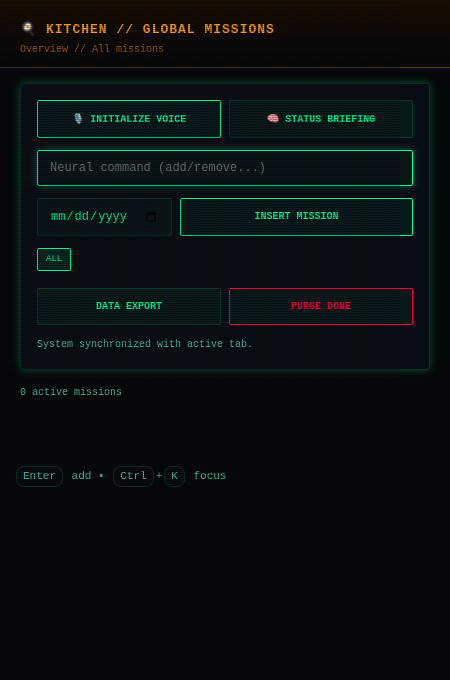
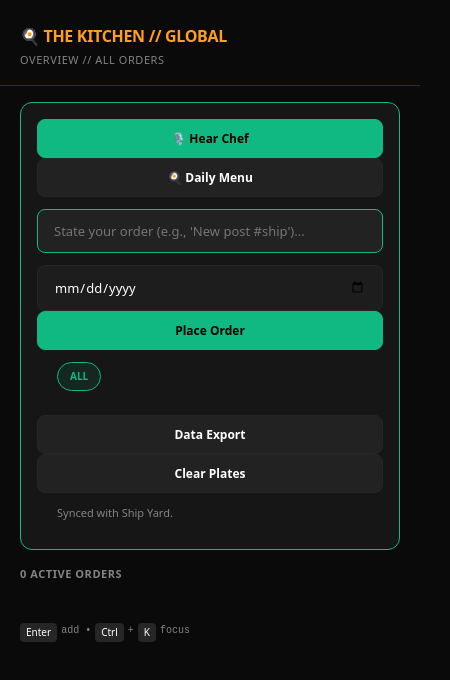
Before and after one commit to EngThi/voice-task-master, a browser extension: page popup.html in a window 400 px wide. Shown: the whole page, 450 px wide, since content can reach past the window. Drawn offline with Linux system fonts and the light colour scheme.

Commit message:
feat: v1.5.1 - Hack Club Native UI & Chef Edition Refinement

```diff
--- a/i18n.js
+++ b/i18n.js
@@ -1,158 +1,158 @@
-/* VTM i18n — auto-detect locale, no config needed */
+/* VTM i18n — v1.6.0 "Chef's Edition" */
 const VTM_I18N = (() => {
   const lang = (navigator.language || "en").toLowerCase();
 
   const LOCALES = {
     "pt": {
       voiceLang: "pt-BR",
-      placeholder: "Comando neural (adicionar/remover...)",
-      btnVoice: "🎙️ Iniciar Voz",
-      btnAdd: "Inserir Missão",
-      btnStandup: "🧠 Relatório",
+      placeholder: "Fale seu pedido (ex: 'Novo post #ship')...",
+      btnVoice: "🎙️ Ouvir Chef",
+      btnAdd: "Lançar Pedido",
+      btnStandup: "🍳 Menu do Dia",
       btnExport: "Exportar Dados",
-      btnClearDone: "Limpar Concluídas",
-      hintReady: "Sistema pronto.",
-      hintSync: "Sistema sincronizado com aba ativa.",
-      hintShip: "Ship confirmado. Bom trabalho, Chef.",
-      hintNoTasks: "Nenhuma tarefa concluída.",
-      hintCopied: "Ship Log copiado!",
-      hintExported: "Tarefas exportadas (JSON).",
-      hintVoiceError: "Erro de voz",
-      hintNoVoice: "Voz não suportada neste navegador.",
-      hintUplink: "Uplink",
-      activeMissions: (n) => `${n} missão(ões) ativa(s)`,
-      kitchenTitle: "🍳 KITCHEN // MISSÕES GLOBAIS",
-      kitchenSubtitle: "Visão geral // Todas as missões",
+      btnClearDone: "Limpar Pratos",
+      hintReady: "Cozinha pronta.",
+      hintSync: "Sincronizado com o Ship Yard.",
+      hintShip: "Pedido entregue. Bom trabalho, Chef!",
+      hintNoTasks: "Nenhum prato finalizado.",
+      hintCopied: "Menu (Ship Log) copiado!",
+      hintExported: "Dados exportados (JSON).",
+      hintVoiceError: "Erro neural",
+      hintNoVoice: "Navegador não suporta voz.",
+      hintUplink: "Link",
+      activeMissions: (n) => `${n} pedido(s) em preparo`,
+      kitchenTitle: "🍳 THE KITCHEN // GLOBAL",
+      kitchenSubtitle: "Visão Geral // Todas as Ordens",
       projectTitle: "VOICE-TASK-MASTER",
-      projectSubtitle: "Universal Ship Bridge // Status: Online",
-      shipLogHeader: (name) => `# Ship Log: ${name}\n\n`,
-      gridClear: "Grade Limpa.",
+      projectSubtitle: "Neural Ship Bridge // Online",
+      shipLogHeader: (name) => `# Daily Menu (Ship Log): ${name}\n\n`,
+      gridClear: "Cozinha Limpa.",
     },
     "es": {
       voiceLang: "es-ES",
-      placeholder: "Comando neural (agregar/eliminar...)",
-      btnVoice: "🎙️ Iniciar Voz",
-      btnAdd: "Insertar Misión",
-      btnStandup: "🧠 Informe",
+      placeholder: "Diga su orden (ej: 'Nuevo post #ship')...",
+      btnVoice: "🎙️ Escuchar Chef",
+      btnAdd: "Lanzar Orden",
+      btnStandup: "🍳 Menú del Día",
       btnExport: "Exportar Datos",
-      btnClearDone: "Limpiar Completadas",
-      hintReady: "Sistema listo.",
-      hintSync: "Sistema sincronizado con pestaña activa.",
-      hintShip: "Ship confirmado. Buen trabajo, Chef.",
-      hintNoTasks: "No hay tareas completadas.",
-      hintCopied: "Ship Log copiado!",
-      hintExported: "Tareas exportadas (JSON).",
-      hintVoiceError: "Error de voz",
-      hintNoVoice: "Voz no soportada en este navegador.",
+      btnClearDone: "Limpiar Platos",
+      hintReady: "Cocina lista.",
+      hintSync: "Sincronizado con el Ship Yard.",
+      hintShip: "Orden entregada. ¡Buen trabajo, Chef!",
+      hintNoTasks: "No hay platos finalizados.",
+      hintCopied: "¡Menú (Ship Log) copiado!",
+      hintExported: "Datos exportados (JSON).",
+      hintVoiceError: "Error neural",
+      hintNoVoice: "Navegador no soporta voz.",
+      hintUplink: "Enlace",
+      activeMissions: (n) => `${n} orden(es) en preparación`,
+      kitchenTitle: "🍳 THE KITCHEN // GLOBAL",
+      kitchenSubtitle: "Vista General // Todas as Órdenes",
+      projectTitle: "VOICE-TASK-MASTER",
+      projectSubtitle: "Neural Ship Bridge // Online",
+      shipLogHeader: (name) => `# Daily Menu (Ship Log): ${name}\n\n`,
+      gridClear: "Cocina Limpia.",
+    },
+    "en": {
+      voiceLang: "en-US",
+      placeholder: "State your order (e.g., 'New post #ship')...",
+      btnVoice: "🎙️ Hear Chef",
+      btnAdd: "Place Order",
+      btnStandup: "🍳 Daily Menu",
+      btnExport: "Data Export",
+      btnClearDone: "Clear Plates",
+      hintReady: "Kitchen Ready.",
+      hintSync: "Synced with Ship Yard.",
+      hintShip: "Order shipped. Great work, Chef!",
+      hintNoTasks: "No plates finished.",
+      hintCopied: "Daily Menu (Ship Log) copied!",
+      hintExported: "Tasks exported (JSON).",
+      hintVoiceError: "Neural error",
+      hintNoVoice: "Voice not supported.",
       hintUplink: "Uplink",
-      activeMissions: (n) => `${n} misión(es) activa(s)`,
-      kitchenTitle: "🍳 KITCHEN // MISIONES GLOBALES",
-      kitchenSubtitle: "Vista general // Todas las misiones",
+      activeMissions: (n) => `${n} active order${n !== 1 ? "s" : ""}`,
+      kitchenTitle: "🍳 THE KITCHEN // GLOBAL",
+      kitchenSubtitle: "Overview // All Orders",
       projectTitle: "VOICE-TASK-MASTER",
-      projectSubtitle: "Universal Ship Bridge // Estado: Online",
-      shipLogHeader: (name) => `# Ship Log: ${name}\n\n`,
-      gridClear: "Cuadrícula Limpia.",
+      projectSubtitle: "Neural Ship Bridge // Online",
+      shipLogHeader: (name) => `# Daily Menu (Ship Log): ${name}\n\n`,
+      gridClear: "Kitchen Clear.",
+    },
+    "fr": {
+      voiceLang: "fr-FR",
+      placeholder: "Dites votre commande...",
+      btnVoice: "🎙️ Écouter Chef",
+      btnAdd: "Passer Commande",
+      btnStandup: "🍳 Menu du Jour",
+      btnExport: "Exporter Données",
+      btnClearDone: "Vider Assiettes",
+      hintReady: "Cuisine Prête.",
+      hintSync: "Synchronisé avec le Ship Yard.",
+      hintShip: "Commande livrée. Bon travail, Chef!",
+      hintNoTasks: "Aucun plat fini.",
+      hintCopied: "Menu (Ship Log) copié!",
+      hintExported: "Données exportées (JSON).",
+      hintVoiceError: "Erreur neural",
+      hintNoVoice: "Voix non supportée.",
+      hintUplink: "Lien",
+      activeMissions: (n) => `${n} commande(s) en cours`,
+      kitchenTitle: "🍳 LA CUISINE // GLOBAL",
+      kitchenSubtitle: "Aperçu // Toutes les Commandes",
+      projectTitle: "VOICE-TASK-MASTER",
+      projectSubtitle: "Neural Ship Bridge // En Ligne",
+      shipLogHeader: (name) => `# Menu du Jour (Ship Log): ${name}\n\n`,
+      gridClear: "Cuisine Vide.",
+    },
+    "ja": {
+      voiceLang: "ja-JP",
+      placeholder: "注文を述べてください...",
+      btnVoice: "🎙️ シェフを聞く",
+      btnAdd: "注文を出す",
+      btnStandup: "🍳 本日のメニュー",
+      btnExport: "データ出力",
+      btnClearDone: "皿を片付ける",
+      hintReady: "キッチン準備完了。",
+      hintSync: "Ship Yardと同期中。",
+      hintShip: "注文完了。よくやった、シェフ！",
+      hintNoTasks: "完了したタスクがありません。",
+      hintCopied: "メニュー (Ship Log) をコピー！",
+      hintExported: "データをエクスポート (JSON)。",
+      hintVoiceError: "ニューラルエラー",
+      hintNoVoice: "音声未対応。",
+      hintUplink: "リンク",
+      activeMissions: (n) => `${n} 件の注文が進行中`,
+      kitchenTitle: "🍳 キッチン // グローバル",
+      kitchenSubtitle: "概要 // 全注文",
+      projectTitle: "VOICE-TASK-MASTER",
+      projectSubtitle: "Neural Ship Bridge // オンライン",
+      shipLogHeader: (name) => `# 本日のメニュー (Ship Log): ${name}\n\n`,
+      gridClear: "キッチンクリア。",
     },
     "zh": {
       voiceLang: "zh-CN",
-      placeholder: "神经指令（添加/删除...）",
-      btnVoice: "🎙️ 启动语音",
-      btnAdd: "插入任务",
-      btnStandup: "🧠 状态报告",
+      placeholder: "说出你的订单...",
+      btnVoice: "🎙️ 听候厨师",
+      btnAdd: "下单",
+      btnStandup: "🍳 今日菜单",
       btnExport: "导出数据",
-      btnClearDone: "清除已完成",
-      hintReady: "系统就绪。",
-      hintSync: "系统已与当前标签页同步。",
-      hintShip: "发布确认。干得好，厨师。",
-      hintNoTasks: "没有已完成的任务。",
-      hintCopied: "Ship Log 已复制！",
-      hintExported: "任务已导出（JSON）。",
-      hintVoiceError: "语音错误",
-      hintNoVoice: "此浏览器不支持语音。",
+      btnClearDone: "清理盘子",
+      hintReady: "厨房就绪。",
+      hintSync: "已同步至 Ship Yard。",
+      hintShip: "订单已发。做得好，大厨！",
+      hintNoTasks: "没有完成的任务。",
+      hintCopied: "菜单 (Ship Log) 已复制！",
+      hintExported: "数据已导出 (JSON)。",
+      hintVoiceError: "神经错误",
+      hintNoVoice: "不支持语音。",
       hintUplink: "上行链路",
-      activeMissions: (n) => `${n} 个活跃任务`,
-      kitchenTitle: "🍳 厨房 // 全局任务",
-      kitchenSubtitle: "总览 // 所有任务",
+      activeMissions: (n) => `${n} 个正在进行的订单`,
+      kitchenTitle: "🍳 厨房 // 全局",
+      kitchenSubtitle: "概览 // 所有订单",
       projectTitle: "VOICE-TASK-MASTER",
-      projectSubtitle: "Universal Ship Bridge // 状态: 在线",
-      shipLogHeader: (name) => `# Ship Log: ${name}\n\n`,
-      gridClear: "网格清空。",
-    },
-    "fr": {
-      voiceLang: "fr-FR",
-      placeholder: "Commande neurale (ajouter/supprimer...)",
-      btnVoice: "🎙️ Activer Voix",
-      btnAdd: "Insérer Mission",
-      btnStandup: "🧠 Rapport",
-      btnExport: "Exporter Données",
-      btnClearDone: "Purger Terminées",
-      hintReady: "Système prêt.",
-      hintSync: "Système synchronisé avec l'onglet actif.",
-      hintShip: "Ship confirmé. Bon travail, Chef.",
-      hintNoTasks: "Aucune tâche terminée.",
-      hintCopied: "Ship Log copié!",
-      hintExported: "Tâches exportées (JSON).",
-      hintVoiceError: "Erreur vocale",
-      hintNoVoice: "Voix non supportée dans ce navigateur.",
-      hintUplink: "Uplink",
-      activeMissions: (n) => `${n} mission(s) active(s)`,
-      kitchenTitle: "🍳 KITCHEN // MISSIONS GLOBALES",
-      kitchenSubtitle: "Vue d'ensemble // Toutes les missions",
-      projectTitle: "VOICE-TASK-MASTER",
-      projectSubtitle: "Universal Ship Bridge // Statut: En ligne",
-      shipLogHeader: (name) => `# Ship Log: ${name}\n\n`,
-      gridClear: "Grille Vide.",
-    },
-    "ja": {
-      voiceLang: "ja-JP",
-      placeholder: "ニューラルコマンド（追加/削除...）",
-      btnVoice: "🎙️ 音声開始",
-      btnAdd: "ミッション追加",
-      btnStandup: "🧠 ステータス報告",
-      btnExport: "データ出力",
-      btnClearDone: "完了済みを削除",
-      hintReady: "システム準備完了。",
-      hintSync: "アクティブタブと同期済み。",
-      hintShip: "Ship確認。よくやった、シェフ。",
-      hintNoTasks: "完了したタスクがありません。",
-      hintCopied: "Ship Logをコピーしました！",
-      hintExported: "タスクをエクスポートしました（JSON）。",
-      hintVoiceError: "音声エラー",
-      hintNoVoice: "このブラウザは音声未対応です。",
-      hintUplink: "アップリンク",
-      activeMissions: (n) => `アクティブミッション: ${n}件`,
-      kitchenTitle: "🍳 キッチン // グローバルミッション",
-      kitchenSubtitle: "概要 // 全ミッション",
-      projectTitle: "VOICE-TASK-MASTER",
-      projectSubtitle: "Universal Ship Bridge // ステータス: オンライン",
-      shipLogHeader: (name) => `# Ship Log: ${name}\n\n`,
-      gridClear: "グリッドクリア。",
-    },
-    "en": {
-      voiceLang: "en-US",
-      placeholder: "Neural command (add/remove...)",
-      btnVoice: "🎙️ Initialize Voice",
-      btnAdd: "Insert Mission",
-      btnStandup: "🧠 Status Briefing",
-      btnExport: "Data Export",
-      btnClearDone: "Purge Done",
-      hintReady: "System Ready.",
-      hintSync: "System synchronized with active tab.",
-      hintShip: "Ship confirmed. Great work, Chef.",
-      hintNoTasks: "No completed tasks found.",
-      hintCopied: "Ship Log copied to clipboard!",
-      hintExported: "Tasks exported to clipboard (JSON).",
-      hintVoiceError: "Voice error",
-      hintNoVoice: "Voice not supported in this browser.",
-      hintUplink: "Uplink",
-      activeMissions: (n) => `${n} active mission${n !== 1 ? "s" : ""}`,
-      kitchenTitle: "🍳 KITCHEN // GLOBAL MISSIONS",
-      kitchenSubtitle: "Overview // All missions",
-      projectTitle: "VOICE-TASK-MASTER",
-      projectSubtitle: "Universal Ship Bridge // Status: Online",
-      shipLogHeader: (name) => `# Ship Log: ${name}\n\n`,
-      gridClear: "Grid Clear.",
-    },
+      projectSubtitle: "Neural Ship Bridge // 在线",
+      shipLogHeader: (name) => `# 今日菜单 (Ship Log): ${name}\n\n`,
+      gridClear: "厨房清空。",
+    }
   };
 
   const match = Object.keys(LOCALES).find(k => lang.startsWith(k)) || "en";
--- a/popup.js
+++ b/popup.js
@@ -48,7 +48,7 @@ async function checkContext() {
     const tagBtn = document.querySelector('[data-tag="project"]');
     if (tagBtn) tagBtn.style.display = "none";
   } else {
-    el("headerTitle").textContent = `${VTM_I18N.projectTitle} v1.5.0`;
+    el("headerTitle").textContent = `${VTM_I18N.projectTitle} v1.5.1`;
     el("headerSubtitle").textContent = `${activeProject.name.toUpperCase()} // ${VTM_I18N.projectSubtitle.split("//")[1].trim()}`;
     el("vtm-header").classList.remove("kitchen-mode");
     const tagBtn = document.querySelector('[data-tag="project"]');
@@ -63,7 +63,7 @@ async function checkContext() {
 /* --- UI ENGINE --- */
 function setHint(msg) {
   hintEl.textContent = msg || "";
-  hintEl.style.color = isKitchenMode ? "#4ecca3" : (activeProject ? "#ffcc00" : "#00ff9d");
+  hintEl.style.color = isKitchenMode ? "#ff9f1c" : (activeProject ? "#ffcc00" : "#10B981");
   setTimeout(() => { if (hintEl.textContent === msg) hintEl.textContent = VTM_I18N.hintReady; }, 4000);
 }
 
--- a/style.css
+++ b/style.css
@@ -1,41 +1,29 @@
-:root{
-  --bg:#05070a;
-  --panel:#0a0e14;
-  --text:#00ff9d;
-  --muted:#4ecca3;
-  --accent:#00ff9d;
-  --danger:#ff003c;
-  --border:rgba(0, 255, 157, 0.15);
-  --glow: 0 0 10px rgba(0, 255, 157, 0.3);
-  --kitchen:#ff9f1c;
-  --kitchen-glow: 0 0 10px rgba(255, 159, 28, 0.3);
+:root {
+  /* Hack Club / Flavortown Brand Colors */
+  --bg: #0a0a0a;
+  --panel: #161616;
+  --text: #ffffff;
+  --muted: #848484;
+  --accent: #10B981; /* Hack Club Green */
+  --pink: #F567D7;   /* Hack Club Pink */
+  --danger: #ff003c;
+  --gold: #ffcc00;   /* Flavortown Gold */
+  --border: #262626;
+  --glow: 0 0 20px rgba(16, 185, 129, 0.1);
+  --kitchen: #ff9f1c;
 }
 
-*{box-sizing:border-box;font-family: 'JetBrains Mono', 'Fira Code', ui-monospace, monospace}
-body::after {
-  content: " ";
-  display: block;
-  position: fixed;
-  top: 0; left: 0; bottom: 0; right: 0;
-  background: linear-gradient(rgba(18, 16, 16, 0) 50%, rgba(0, 0, 0, 0.25) 50%),
-              linear-gradient(90deg, rgba(255, 0, 0, 0.06), rgba(0, 255, 0, 0.02), rgba(0, 0, 255, 0.06));
-  background-size: 100% 2px, 3px 100%;
-  pointer-events: none;
-  z-index: 9999;
+* {
+  box-sizing: border-box;
+  font-family: 'Phantom Sans', system-ui, -apple-system, sans-serif;
 }
 
-@keyframes flicker {
-  0% { opacity: 0.97; }
-  5% { opacity: 0.95; }
-  10% { opacity: 0.9; }
-  15% { opacity: 0.95; }
-  25% { opacity: 0.95; }
-  30% { opacity: 1; }
-  100% { opacity: 0.98; }
+code, .kbd, .mono {
+  font-family: 'JetBrains Mono', 'Space Mono', monospace;
 }
 
 body {
-  width: 450px;
+  width: 420px;
   min-height: 550px;
   margin: 0;
   padding: 0;
@@ -45,57 +33,65 @@ body {
   line-height: 1.5;
   overflow-x: hidden;
   position: relative;
-  animation: flicker 0.15s infinite;
 }
 
 header {
-  padding: 20px 20px 10px 20px;
-  background: linear-gradient(to bottom, #001a11, transparent);
+  padding: 24px 20px 16px 20px;
+  background: var(--bg);
   border-bottom: 1px solid var(--border);
-  transition: background 0.3s ease, border-color 0.3s ease;
+  position: sticky;
+  top: 0;
+  z-index: 100;
 }
 
-/* Kitchen mode header — warm orange instead of green */
 header.kitchen-mode {
-  background: linear-gradient(to bottom, #1a0e00, transparent);
-  border-bottom: 1px solid rgba(255, 159, 28, 0.3);
+  border-bottom: 1px solid rgba(255, 159, 28, 0.2);
 }
+
 header.kitchen-mode .title {
   color: var(--kitchen);
 }
-header.kitchen-mode .subtitle {
-  color: rgba(255, 159, 28, 0.6);
+
+.title {
+  font-size: 16px;
+  font-weight: 800;
+  letter-spacing: -0.02em;
+  text-transform: uppercase;
+  color: var(--accent);
 }
 
-.title { font-size: 13px; font-weight: bold; letter-spacing: 1px; }
-.subtitle { font-size: 10px; color: var(--muted); margin-top: 2px; }
+.subtitle {
+  font-size: 11px;
+  color: var(--muted);
+  margin-top: 4px;
+  font-weight: 500;
+  text-transform: uppercase;
+  letter-spacing: 0.05em;
+}
 
 .panel {
-  margin: 15px 20px;
+  margin: 16px 20px;
   padding: 16px;
   background: var(--panel);
   border: 1px solid var(--border);
-  border-radius: 4px;
-  box-shadow: var(--glow);
+  border-radius: 12px;
   display: flex;
   flex-direction: column;
   gap: 12px;
+  transition: border-color 0.2s ease;
 }
 
-/* Priority Glows */
-.task.p-critical { border-left-color: var(--danger); box-shadow: 0 0 15px rgba(255, 0, 60, 0.2); animation: pulse-red 2s infinite; }
-.task.p-ship { border-left-color: #ffcc00; box-shadow: 0 0 15px rgba(255, 204, 0, 0.2); }
-.task.p-backlog { border-left-color: var(--accent); }
-
-@keyframes pulse-red {
-  0% { box-shadow: 0 0 5px rgba(255, 0, 60, 0.2); }
-  50% { box-shadow: 0 0 20px rgba(255, 0, 60, 0.4); }
-  100% { box-shadow: 0 0 5px rgba(255, 0, 60, 0.2); }
+.panel:focus-within {
+  border-color: var(--accent);
 }
 
+/* Priority Indicators */
+.task.p-critical { border-left: 4px solid var(--danger); }
+.task.p-ship { border-left: 4px solid var(--gold); }
+.task.p-backlog { border-left: 4px solid var(--accent); }
+
 /* Drag & Drop */
-.task.dragging { opacity: 0.4; border: 1px dashed var(--accent); }
-.task-list { min-height: 50px; }
+.task.dragging { opacity: 0.4; background: var(--border); }
 
 /* Filter Bar */
 .filter-bar {
@@ -103,110 +99,154 @@ header.kitchen-mode .subtitle {
   display: flex;
   gap: 8px;
   overflow-x: auto;
-  padding-bottom: 5px;
+  padding: 0 20px 12px 20px;
 }
+
 .tag-btn {
-  font-size: 9px;
-  padding: 4px 8px;
+  font-size: 10px;
+  padding: 6px 12px;
   border: 1px solid var(--border);
-  background: rgba(0, 255, 157, 0.05);
+  background: transparent;
   color: var(--muted);
   cursor: pointer;
-  border-radius: 2px;
+  border-radius: 20px;
   white-space: nowrap;
+  font-weight: 600;
+  transition: all 0.2s ease;
 }
+
+.tag-btn:hover {
+  background: rgba(255, 255, 255, 0.05);
+  border-color: var(--muted);
+}
+
 .tag-btn.active {
   border-color: var(--accent);
   color: var(--accent);
-  background: rgba(0, 255, 157, 0.1);
+  background: rgba(16, 185, 129, 0.1);
 }
 
 .btn {
   width: 100%;
-  padding: 12px;
+  padding: 10px 16px;
   text-align: center;
   cursor: pointer;
-  transition: all .2s ease;
+  transition: all 0.2s cubic-bezier(0.4, 0, 0.2, 1);
   user-select: none;
-  text-transform: uppercase;
-  font-size: 10px;
-  font-weight: bold;
-  border-radius: 2px;
+  font-size: 12px;
+  font-weight: 700;
+  border-radius: 8px;
   border: 1px solid var(--border);
-  background: rgba(0, 255, 157, 0.05);
+  background: rgba(255, 255, 255, 0.05);
   color: var(--text);
+  display: flex;
+  align-items: center;
+  justify-content: center;
+  gap: 8px;
 }
-.btn:hover{background: rgba(0, 255, 157, 0.15); border-color: var(--accent); box-shadow: var(--glow);}
-.btn:active{transform:scale(0.98)}
-.btn.primary{border-color:var(--accent); color: var(--accent)}
-.btn.danger{border-color:var(--danger); color:var(--danger)}
 
-.task{
-  border-left: 2px solid var(--accent);
-  border-radius: 0 4px 4px 0;
-  background:rgba(0, 255, 157, 0.02);
-  padding: 8px 10px;
+.btn:hover {
+  background: rgba(255, 255, 255, 0.1);
+  border-color: var(--muted);
+}
+
+.btn:active {
+  transform: scale(0.97);
+}
+
+.btn.primary {
+  background: var(--accent);
+  color: #000;
+  border-color: var(--accent);
+}
+
+.btn.primary:hover {
+  background: #0ea371;
+  box-shadow: 0 4px 12px rgba(16, 185, 129, 0.3);
+}
+
+.btn.recording {
+  background: var(--danger);
+  border-color: var(--danger);
+  color: white;
+  animation: pulse-red 1.5s infinite;
+}
+
+@keyframes pulse-red {
+  0% { box-shadow: 0 0 0 0 rgba(255, 0, 60, 0.4); }
+  70% { box-shadow: 0 0 0 10px rgba(255, 0, 60, 0); }
+  100% { box-shadow: 0 0 0 0 rgba(255, 0, 60, 0); }
+}
+
+.task {
+  background: var(--panel);
+  border: 1px solid var(--border);
+  border-radius: 8px;
+  padding: 12px;
   display: flex;
   align-items: flex-start;
-  gap: 8px;
-}
-.task .main { flex: 1; min-width: 0; }
-.task .text { font-size: 12px; word-break: break-word; }
-.task .meta { font-size: 9px; color: var(--muted); margin-top: 3px; display: flex; gap: 6px; flex-wrap: wrap; }
-.task .del { font-size: 14px; color: var(--muted); flex-shrink: 0; padding: 0 4px; line-height: 1; }
-.task .del:hover { color: var(--danger); }
-.task.done { opacity: 0.45; }
-.task.done .text { text-decoration: line-through; }
-.task:hover{background: rgba(0, 255, 157, 0.05);}
-
-.btn.recording {
-  background: rgba(255, 92, 122, 0.1);
-  border-color: rgba(255, 92, 122, 0.4);
-  color: #ff5c7a;
-  animation: pulse 1.5s infinite;
+  gap: 12px;
+  transition: transform 0.1s ease, border-color 0.1s ease;
 }
 
-@keyframes pulse {
-  0% { transform: scale(1); box-shadow: 0 0 0 0 rgba(255, 92, 122, 0.4); }
-  70% { transform: scale(1.02); box-shadow: 0 0 0 10px rgba(255, 92, 122, 0); }
-  100% { transform: scale(1); box-shadow: 0 0 0 0 rgba(255, 92, 122, 0); }
+.task:hover {
+  border-color: var(--muted);
 }
 
-.row { display: flex; gap: 8px; }
+.task .main { flex: 1; min-width: 0; }
+.task .text { font-size: 13px; font-weight: 500; line-height: 1.4; }
+.task .meta { font-size: 10px; color: var(--muted); margin-top: 6px; display: flex; gap: 8px; align-items: center; font-weight: 600; text-transform: uppercase; }
+
+.group-tag { color: var(--pink); }
+.priority-tag { padding: 2px 6px; background: rgba(255, 255, 255, 0.05); border-radius: 4px; }
+
+.task .del { font-size: 18px; color: var(--muted); cursor: pointer; line-height: 1; }
+.task .del:hover { color: var(--danger); }
+
+.task.done { opacity: 0.5; filter: grayscale(0.5); }
+.task.done .text { text-decoration: line-through; }
+
 .input {
-  flex: 1;
-  padding: 10px 12px;
-  background: rgba(0,255,157,0.03);
+  width: 100%;
+  padding: 12px 16px;
+  background: rgba(255, 255, 255, 0.03);
   border: 1px solid var(--border);
-  border-radius: 2px;
+  border-radius: 8px;
   color: var(--text);
-  font-size: 12px;
+  font-size: 13px;
   outline: none;
-}
-.input:focus { border-color: var(--accent); box-shadow: var(--glow); }
-.input.small { flex: 0 0 130px; }
-
-.listHeader { padding: 0 20px 6px 20px; font-size: 10px; color: var(--muted); }
-.list { padding-bottom: 10px; }
-.task-list { padding: 0 20px; display: flex; flex-direction: column; gap: 6px; }
-
-footer{padding:0 14px 14px 14px}
-.kbd{font-size:11px;color:var(--muted)}
-.kbd span{
-  display:inline-block;
-  padding:1px 6px;
-  border:1px solid var(--border);
-  border-radius:8px;
-  margin:0 2px;
-  background:rgba(255,255,255,.02);
+  transition: all 0.2s ease;
 }
 
-.hint{
+.input:focus {
+  border-color: var(--accent);
+  background: rgba(255, 255, 255, 0.05);
+}
+
+.listHeader { padding: 0 20px 8px 20px; font-size: 11px; font-weight: 700; color: var(--muted); text-transform: uppercase; letter-spacing: 0.05em; }
+.task-list { padding: 0 20px 20px 20px; display: flex; flex-direction: column; gap: 8px; }
+
+.hint {
+  font-size: 11px;
+  color: var(--muted);
+  min-height: 16px;
+  padding: 0 20px;
+  margin-bottom: 12px;
+  font-weight: 500;
+}
+
+.kbd {
   font-size: 10px;
   color: var(--muted);
-  min-height: 16px;
-  transition: color 0.3s ease;
+  margin-top: 12px;
+  padding: 0 20px 20px 20px;
+  display: flex;
+  gap: 4px;
 }
 
-@keyframes flash { 0%,100%{border-color:var(--accent)} 50%{border-color:#39ff14} }
-.flash { animation: flash 0.4s ease; }
+.kbd span {
+  background: var(--border);
+  padding: 2px 6px;
+  border-radius: 4px;
+  color: #fff;
+}
```
Also changed, not shown: content.js (+15 -13 lines), manifest.json.
